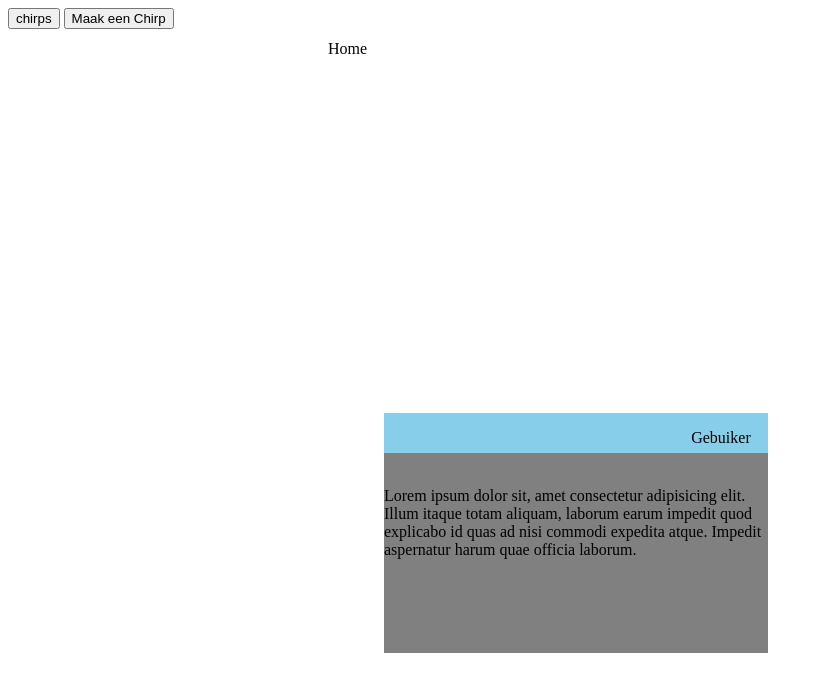
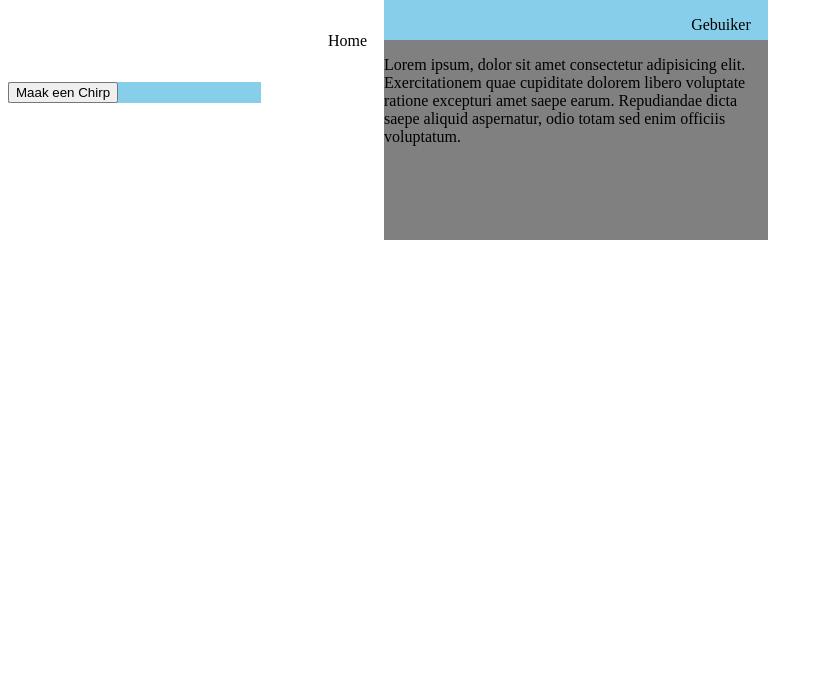
Before and after one commit to vincentIsNietBeschikbaar/Project3, a PHP site: page /HTML/index.html in a window 1280 px wide. Shown: the top 692 px of the page, without its empty margins (0-823 px from the left). Run offline with PHP 8.4, Linux system fonts and the light colour scheme.

Commit message:
Met een werkend tweetsysteem

```diff
--- a/CSS/style.css
+++ b/CSS/style.css
@@ -1,3 +1,4 @@
+
 .submitButton {
     background-color: forestgreen;
     color: wheat;
@@ -50,7 +51,8 @@
 }
 
 .homeBar{
-    position: fixed;
+
+    position: sticky;
     color: black;
 
     margin-left: 25vw;
@@ -67,11 +69,11 @@
 .tweet{
     position: absolute;
     left: 30%;
-    margin-top: 30%;
+    top: 0;
 }
 
 .tweetBox{
-    position: fixed;
+    position: absolute;
     width: 30vw;
     height: 25vh;
     background-color: gray;
@@ -84,10 +86,25 @@
 }
 
 .profileBar{
-    position: fixed;
+    position: absolute;
     width: 30vw;
     height: 30vh;
     margin-bottom: 20vh;
     background-color: skyblue;
     z-index: -1;
 }
+
+.actions{
+    position: sticky;
+    left: 0;
+    top: 0;
+
+    background-color: skyblue;
+    width: 20%;
+}
+
+.makeChirpButton{
+    position: sticky;
+    left: 0;
+    top: 0;
+}
--- a/HTML/index.html
+++ b/HTML/index.html
@@ -15,10 +15,11 @@
         <p class="homeBar">Home</p>
     </nav>
 
-    <nav>
-        <button>chirps</button>
-        <button id="makeChirpButton">Maak een Chirp</button>
+    <nav class="actions">
+        <button class="makeChirpButton" id="makeChirpButton">Maak een Chirp</button>
     </nav>
+
+
 
 
     <nav id="cloneTweet" class="tweet">
@@ -27,10 +28,8 @@
         </nav>
 
         <nav class="tweetBox">
-            <img src="" alt="">
-            <p class="textInTweet">Lorem ipsum dolor sit, amet consectetur adipisicing elit. Illum itaque totam aliquam,
-                laborum earum impedit quod explicabo id quas ad nisi commodi expedita atque. Impedit aspernatur harum
-                quae officia laborum.</p>
+
+            <p class="textInTweet">Lorem ipsum, dolor sit amet consectetur adipisicing elit. Exercitationem quae cupiditate dolorem libero voluptate ratione excepturi amet saepe earum. Repudiandae dicta saepe aliquid aspernatur, odio totam sed enim officiis voluptatum.</p>
         </nav>
     </nav>
 
```
Also changed, not shown: JS/MakeTweet.js (+21 -10 lines).
